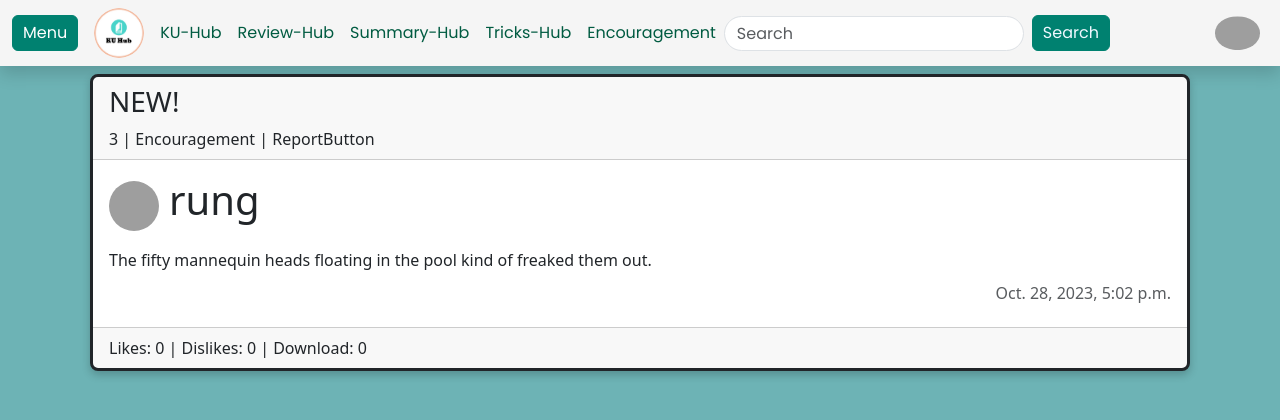
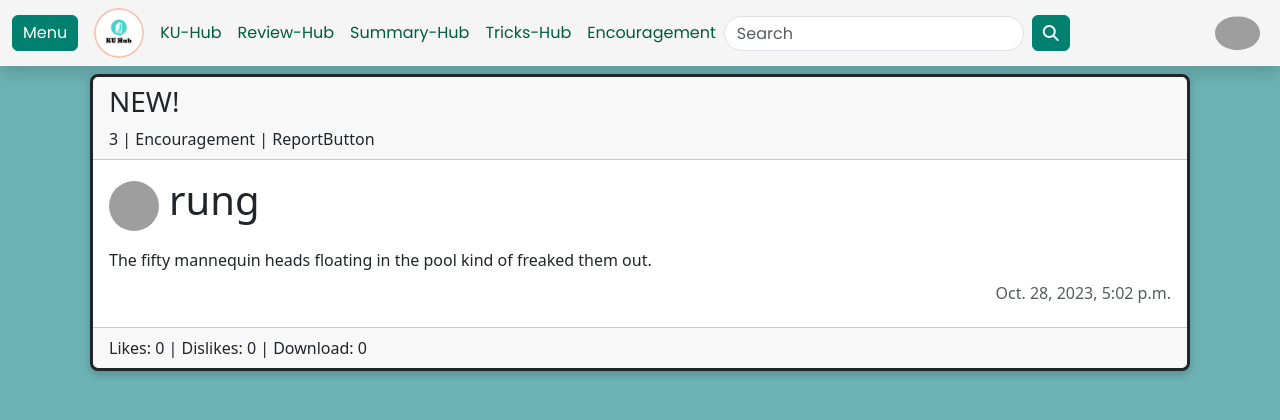
Before and after one commit to SmileyFaceZ/KU-Hub, a Django app: page /kuhub/encouragement/ in a window 1280 px wide. Shown: the top 420 px of the page. Run offline with Django 4.2, Linux system fonts and the light colour scheme; data comes from the database, SQL or seed files in the repository; some libraries are stand-ins or nearby versions; grey boxes are pictures that could not be loaded.

Commit message:
edit search input field

```diff
--- a/kuhub/templates/base.html
+++ b/kuhub/templates/base.html
@@ -5,6 +5,7 @@
 
     <link rel="stylesheet" href="{% static 'kuhub/style.css' %}">
     <link href='https://fonts.googleapis.com/css?family=Poppins' rel='stylesheet'>
+    <link rel="stylesheet" href="https://cdnjs.cloudflare.com/ajax/libs/font-awesome/4.7.0/css/font-awesome.min.css">
     <meta charset="UTF-8">
     <meta name="viewport" content="width=device-width, initial-scale=1.0">
     <link rel="icon" href="{% static 'kuhub/images/ku-icon.png' %}" type="image/png"  class="icon_img">
@@ -25,9 +26,9 @@
                     <li class="nav-item"><a href="{% url 'kuhub:tricks' %}" class="nav-link" style="font-family: 'Poppins'">Tricks-Hub</a></li>
                     <li class="nav-item"><a href="{% url 'kuhub:encouragement' %}" class="nav-link" style="font-family: 'Poppins'">Encouragement</a></li>
                 </ul>
-                <form class="d-flex">
+                <form class="d-flex" action="action_page.php">
                     <input class="form-control me-2" type="search" placeholder="Search" aria-label="Search" style="font-family: 'Poppins'">
-                    <button class="btn btn-outline-success" type="submit" style="font-family: 'Poppins'">Search</button>
+                    <button class="btn btn-outline-success" type="submit"><i class="fa fa-search"></i></button>
                 </form>
                 <img class="rounded-circle" src="https://www.neeri.res.in/img/profile_image.jpg" style="width:45px;">
             </div>
```
